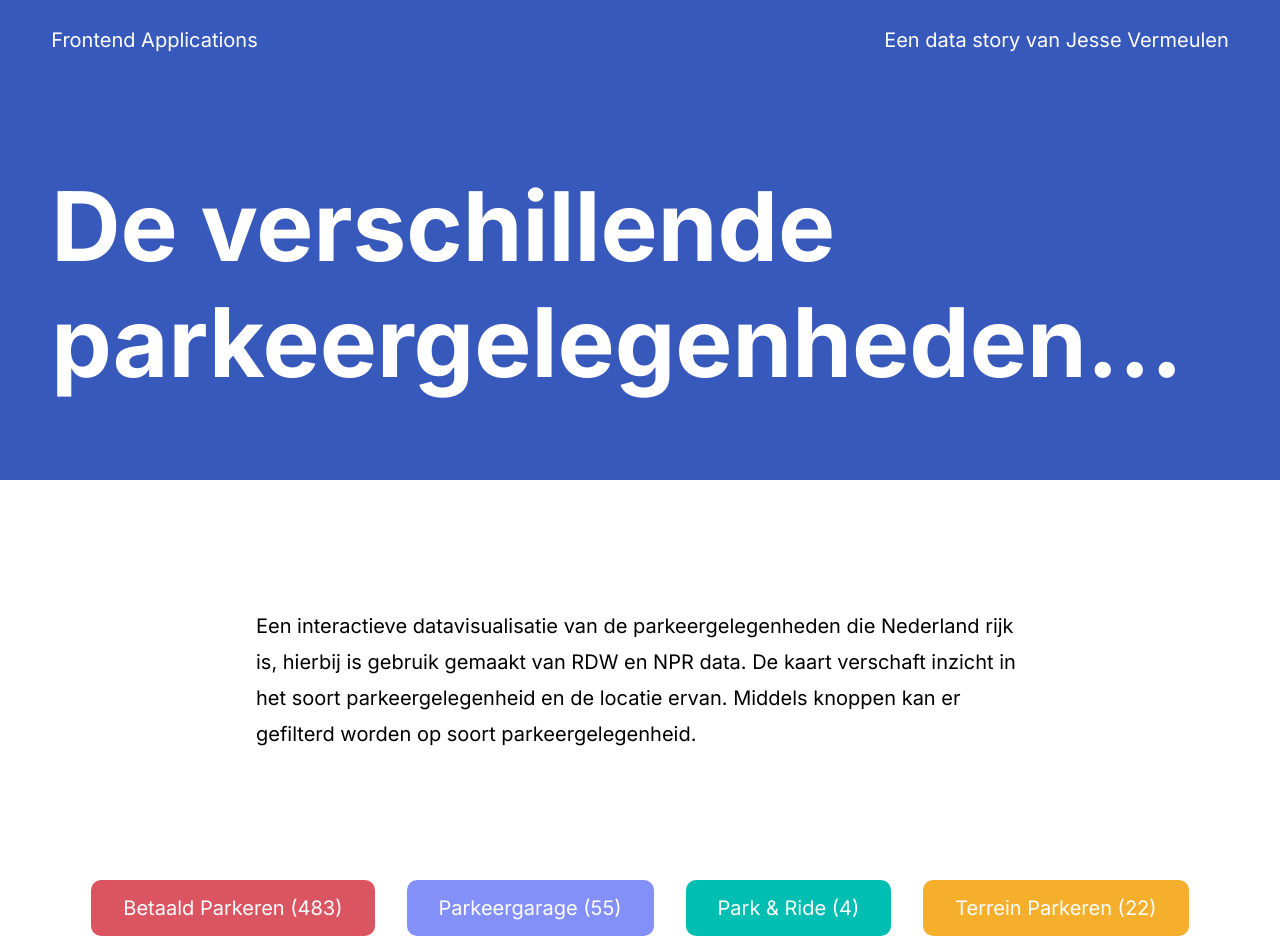
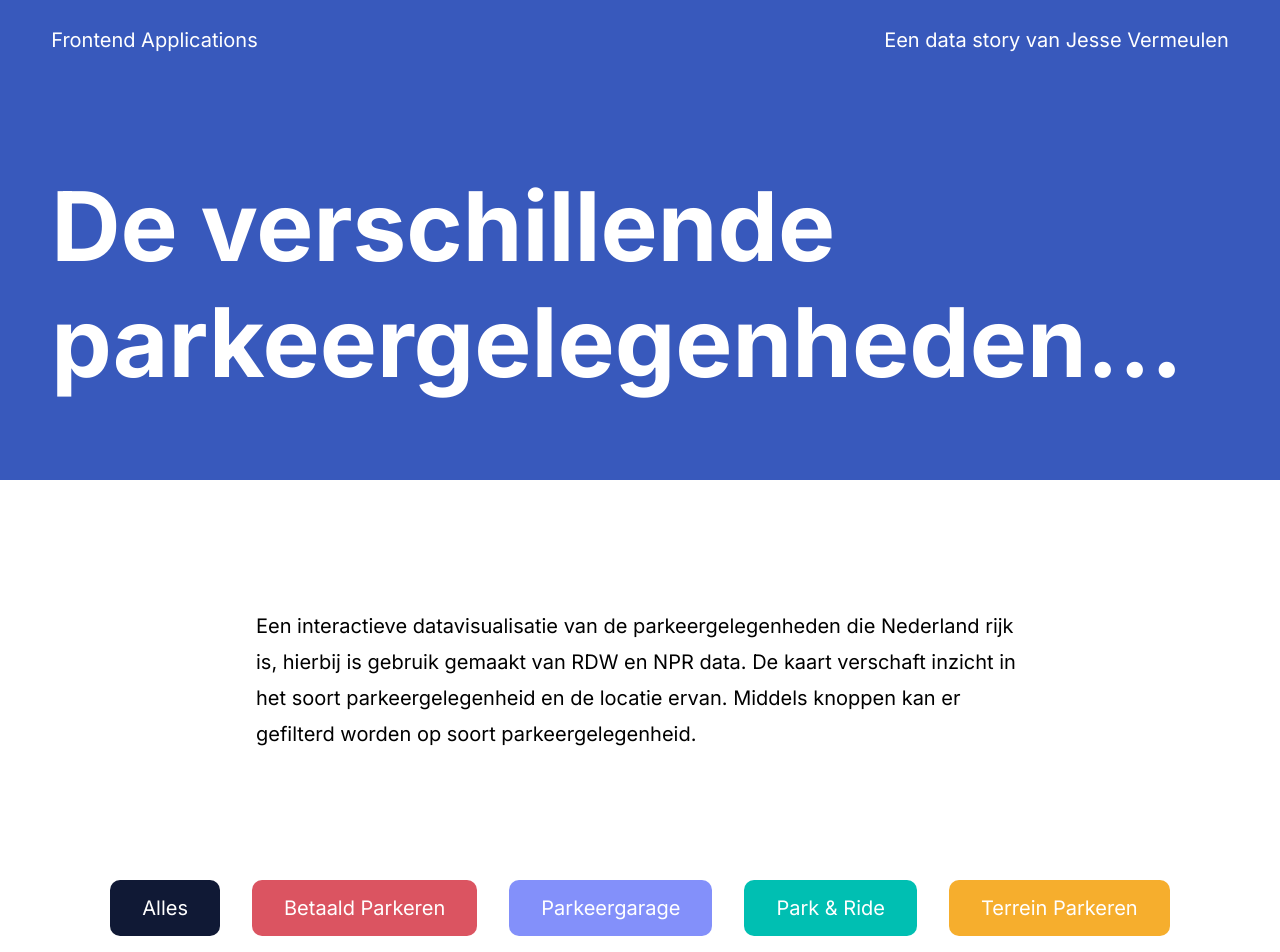
Before and after one commit to jessevermeulen/functional-programming, a React (Vite) app: page / in a window 1280 px wide. Shown: the top 952 px of the page. Built offline with nearby package versions, Linux system fonts and the light colour scheme; the HTML template or start-up script is replaced by a standard one.

Commit message:
Add filter for locations

```diff
--- a/src/components/Footer.jsx
+++ b/src/components/Footer.jsx
@@ -1,5 +1,4 @@
 import React from 'react';
-import content from '../data/content.json';
 
 export default function Footer() {
   return (
@@ -8,12 +7,18 @@ export default function Footer() {
         <h2>Gebruikte bronnen</h2>
         <ul>
           <li>
-            <a href="https://opendata.rdw.nl/Parkeren/Open-Data-Parkeren-PARKEERGEBIED/mz4f-59fw">
+            <a
+              href="https://opendata.rdw.nl/Parkeren/Open-Data-Parkeren-PARKEERGEBIED/mz4f-59fw"
+              target="_blank"
+            >
               Open Data Parkeren: PARKEERGEBIED
             </a>
           </li>
           <li>
-            <a href="https://npropendata.rdw.nl/parkingdata/v2/">
+            <a
+              href="https://npropendata.rdw.nl/parkingdata/v2/"
+              target="_blank"
+            >
               NPR OpenData
             </a>
           </li>
--- a/src/components/Map.jsx
+++ b/src/components/Map.jsx
@@ -1,4 +1,4 @@
-import React, { useEffect } from 'react';
+import React, { useEffect, useState } from 'react';
 import * as d3 from 'd3';
 import municipalities from '../data/d3/netherlands-municipalities.json';
 
@@ -97,8 +97,9 @@ const renderMap = async (parkingData) => {
 
 export default function Map(parkingData) {
   useEffect(() => {
+    document.querySelector('.map').innerHTML = '';
     renderMap(parkingData);
-  }, []);
+  }, [parkingData]);
 
   return <div className="map"></div>;
 }
--- a/src/components/Wrapper.jsx
+++ b/src/components/Wrapper.jsx
@@ -7,44 +7,39 @@ import parkingAccess from '../data/node/parking-access.json';
 
 const parkingData = merge(parkingSelling, parkingAccess);
 
-console.log(parkingSelling)
-console.log(parkingAccess);
+export default function Toggle() {
+  const [data, setData] = useState(parkingData);
 
-export default function Toggle() {
-  const [isActive, setActive] = useState('false');
+  const filterUsage = (usage) => {
+    const features = parkingData.features.filter(
+      (d) => d.properties.usage === usage
+    );
+    console.log(features);
+    let obj = {
+      type: 'FeatureCollection',
+      features: usage ? features : parkingData.features,
+    };
 
-  const handleToggle = () => {
-    setActive(!isActive);
-  };
-
-  let data = parkingData;
-
-  const filterUsage = (u) => {
-    return (data = parkingData.features.filter(
-      (d) => d.properties.usage === u
-    ));
+    setData(obj);
   };
 
   return (
-    <section className={!isActive ? 'toggle-BetaaldParkeren' : null}>
+    <section>
       <p>{content.description}</p>
 
       <div className="buttons">
-        <div className="button" onClick={handleToggle}>
-          {content.buttons[0]} ({filterUsage(`${content.buttons[0]}`).length})
-        </div>
-        <div className="button">
-          {content.buttons[1]} ({filterUsage(`${content.buttons[1]}`).length})
-        </div>
-        <div className="button">
-          {content.buttons[2]} ({filterUsage(`${content.buttons[2]}`).length})
-        </div>
-        <div className="button">
-          {content.buttons[3]} ({filterUsage(`${content.buttons[3]}`).length})
-        </div>
+        {content.buttons.map((button, idx) => (
+          <div
+            key={idx}
+            className="button"
+            onClick={() => filterUsage(idx === 0 ? null : button)}
+          >
+            {button}
+          </div>
+        ))}
       </div>
 
-      <Map data={parkingData} />
+      <Map data={data} />
     </section>
   );
 }
--- a/src/data/content.json
+++ b/src/data/content.json
@@ -7,6 +7,7 @@
     "domain": "https://jessevermeulen.com"
   },
   "buttons": [
+    "Alles",
     "Betaald Parkeren",
     "Parkeergarage",
     "Park & Ride",
--- a/src/scss/_buttons.scss
+++ b/src/scss/_buttons.scss
@@ -12,14 +12,18 @@
     }
 
     &:first-child {
+      background: var(--map-fill);
+    }
+
+    &:nth-child(2) {
       background: #db5461;
     }
 
-    &:nth-child(2) {
+    &:nth-child(3) {
       background: #8390fa;
     }
 
-    &:nth-child(3) {
+    &:nth-child(4) {
       background: #00bfb2;
     }
 
```
